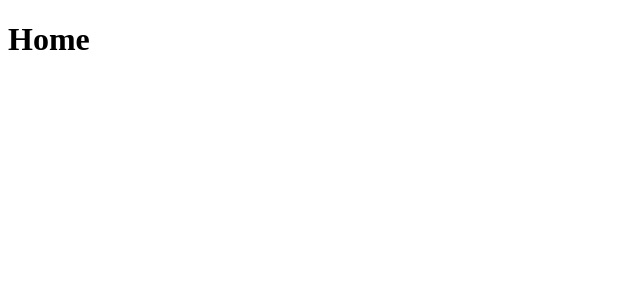
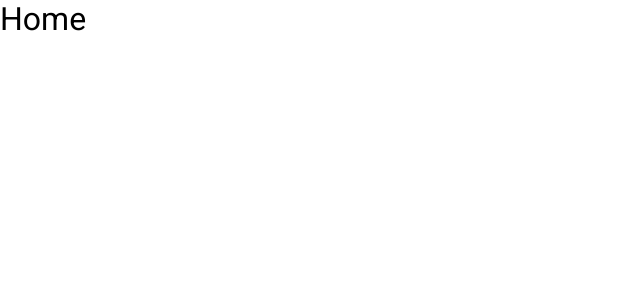
Before and after one commit to muki119/HealthAppCourseWork, a React (Vite) app in the folder Frontend/HealthApp/: page / in a window 1280 px wide. Shown: the top 300 px of the page, without its empty margins (0-640 px from the left). Built offline with nearby package versions, Linux system fonts and the light colour scheme.

Commit message:
changed app font family

```diff
--- a/Frontend/HealthApp/src/App.css
+++ b/Frontend/HealthApp/src/App.css
@@ -0,0 +1,7 @@
+@import url('https://fonts.googleapis.com/css2?family=Inter:ital,opsz,wght@0,14..32,100..900;1,14..32,100..900&family=Roboto:ital,wdth,wght@0,75..100,100..900;1,75..100,100..900&display=swap');
+*{
+    font-weight: 400;
+    font-family: 'Roboto','Inter', sans-serif;
+    margin: 0;
+    padding: 0;
+}
```
